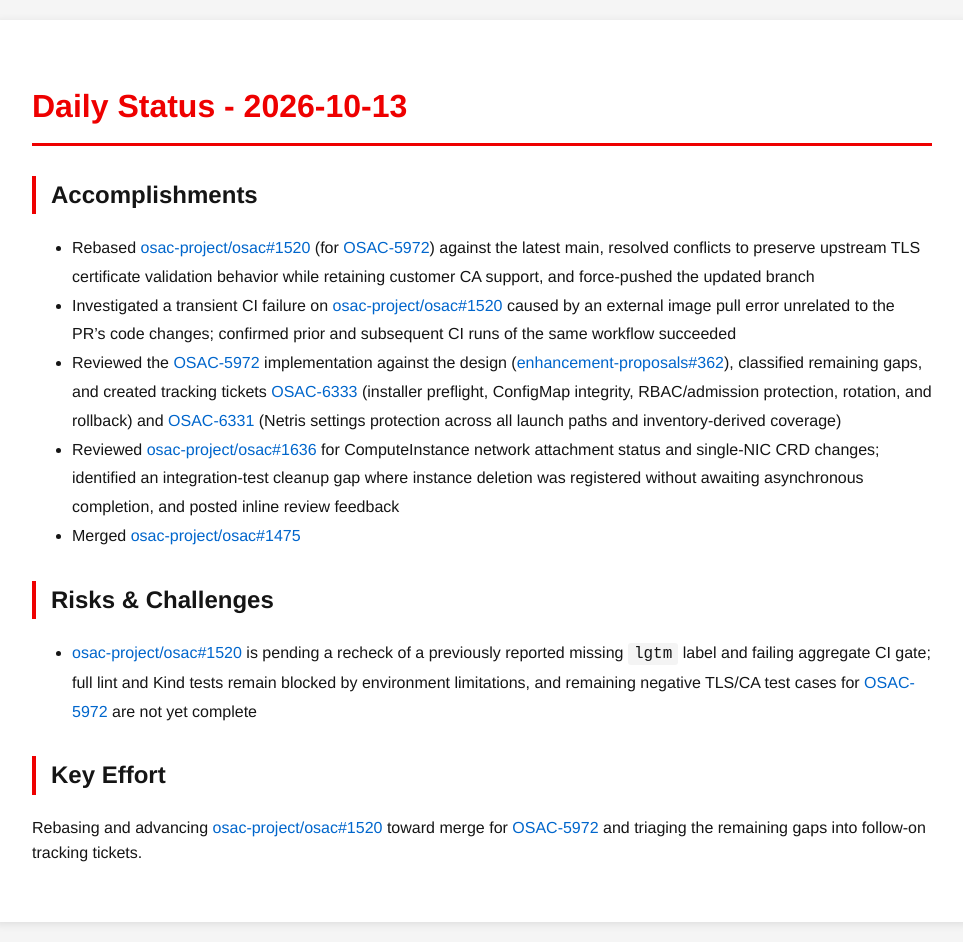
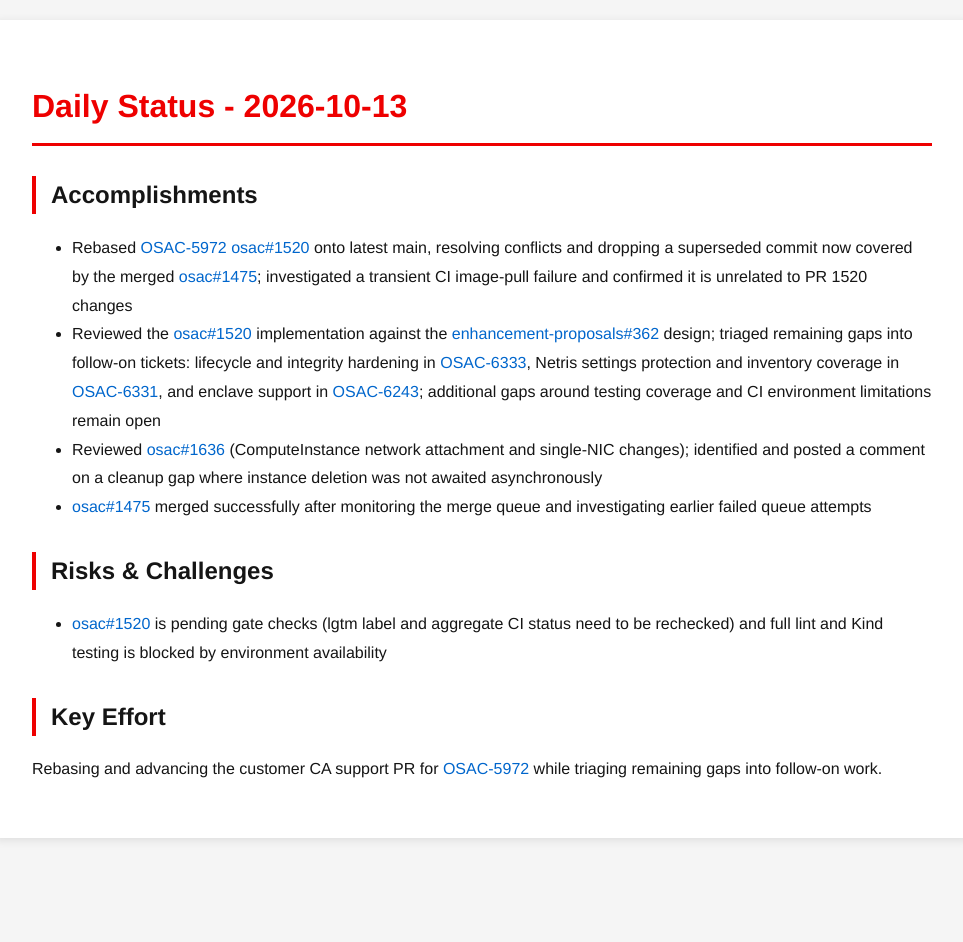
Before and after one commit to tzvatot/daily-status, a Jekyll site: the page built from 2026-10-13.md, in a window 1280 px wide. Shown: the whole page, without its empty margins (158-1121 px from the left). Built offline with Jekyll 4.4.1, drawn with Linux system fonts in a browser that asks for light colours; after the commit the page ends 900 px from its top, so only the background shows below that.

Commit message:
Daily status update - 2026-10-13

```diff
--- a/2026-10-13.md
+++ b/2026-10-13.md
@@ -7,14 +7,13 @@ date: 2026-10-13
 # Daily Status - 2026-10-13
 
 ## Accomplishments
-- Rebased [osac-project/osac#1520](https://github.com/osac-project/osac/pull/1520) (for [OSAC-5972](https://redhat.atlassian.net/browse/OSAC-5972)) against the latest main, resolved conflicts to preserve upstream TLS certificate validation behavior while retaining customer CA support, and force-pushed the updated branch
-- Investigated a transient CI failure on [osac-project/osac#1520](https://github.com/osac-project/osac/pull/1520) caused by an external image pull error unrelated to the PR's code changes; confirmed prior and subsequent CI runs of the same workflow succeeded
-- Reviewed the [OSAC-5972](https://redhat.atlassian.net/browse/OSAC-5972) implementation against the design ([enhancement-proposals#362](https://github.com/osac-project/enhancement-proposals/pull/362)), classified remaining gaps, and created tracking tickets [OSAC-6333](https://redhat.atlassian.net/browse/OSAC-6333) (installer preflight, ConfigMap integrity, RBAC/admission protection, rotation, and rollback) and [OSAC-6331](https://redhat.atlassian.net/browse/OSAC-6331) (Netris settings protection across all launch paths and inventory-derived coverage)
-- Reviewed [osac-project/osac#1636](https://github.com/osac-project/osac/pull/1636) for ComputeInstance network attachment status and single-NIC CRD changes; identified an integration-test cleanup gap where instance deletion was registered without awaiting asynchronous completion, and posted inline review feedback
-- Merged [osac-project/osac#1475](https://github.com/osac-project/osac/pull/1475)
+- Rebased [OSAC-5972](https://redhat.atlassian.net/browse/OSAC-5972) [osac#1520](https://github.com/osac-project/osac/pull/1520) onto latest main, resolving conflicts and dropping a superseded commit now covered by the merged [osac#1475](https://github.com/osac-project/osac/pull/1475); investigated a transient CI image-pull failure and confirmed it is unrelated to PR 1520 changes
+- Reviewed the [osac#1520](https://github.com/osac-project/osac/pull/1520) implementation against the [enhancement-proposals#362](https://github.com/osac-project/enhancement-proposals/pull/362) design; triaged remaining gaps into follow-on tickets: lifecycle and integrity hardening in [OSAC-6333](https://redhat.atlassian.net/browse/OSAC-6333), Netris settings protection and inventory coverage in [OSAC-6331](https://redhat.atlassian.net/browse/OSAC-6331), and enclave support in [OSAC-6243](https://redhat.atlassian.net/browse/OSAC-6243); additional gaps around testing coverage and CI environment limitations remain open
+- Reviewed [osac#1636](https://github.com/osac-project/osac/pull/1636) (ComputeInstance network attachment and single-NIC changes); identified and posted a comment on a cleanup gap where instance deletion was not awaited asynchronously
+- [osac#1475](https://github.com/osac-project/osac/pull/1475) merged successfully after monitoring the merge queue and investigating earlier failed queue attempts
 
 ## Risks & Challenges
-- [osac-project/osac#1520](https://github.com/osac-project/osac/pull/1520) is pending a recheck of a previously reported missing `lgtm` label and failing aggregate CI gate; full lint and Kind tests remain blocked by environment limitations, and remaining negative TLS/CA test cases for [OSAC-5972](https://redhat.atlassian.net/browse/OSAC-5972) are not yet complete
+- [osac#1520](https://github.com/osac-project/osac/pull/1520) is pending gate checks (lgtm label and aggregate CI status need to be rechecked) and full lint and Kind testing is blocked by environment availability
 
 ## Key Effort
-Rebasing and advancing [osac-project/osac#1520](https://github.com/osac-project/osac/pull/1520) toward merge for [OSAC-5972](https://redhat.atlassian.net/browse/OSAC-5972) and triaging the remaining gaps into follow-on tracking tickets.
+Rebasing and advancing the customer CA support PR for [OSAC-5972](https://redhat.atlassian.net/browse/OSAC-5972) while triaging remaining gaps into follow-on work.
```
